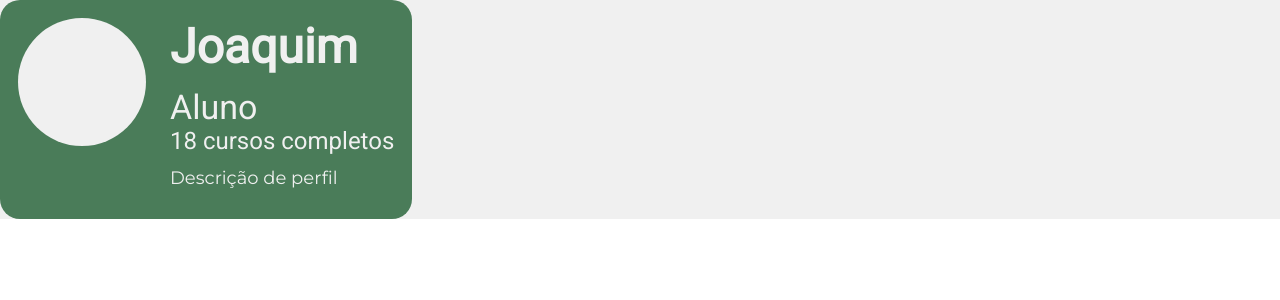
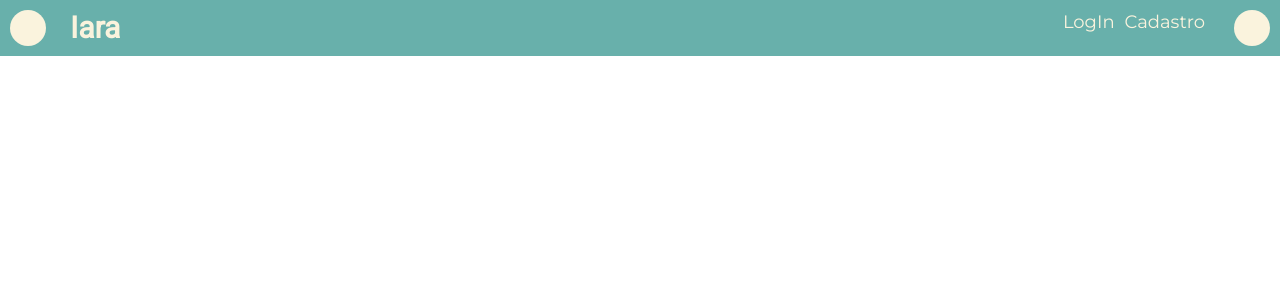
Before and after one commit to GabrielKishida/Iara, a React (Create React App) app: page / in a window 1280 px wide. Shown: the top 300 px of the page. Built offline with nearby package versions, Linux system fonts and the light colour scheme.

Commit message:
:sparkles: main paage header

```diff
--- a/src/App.tsx
+++ b/src/App.tsx
@@ -1,9 +1,9 @@
 import "./App.css";
 
-import { UserPage } from "./UserPage";
+import { MainPage } from "./MainPage";
 
 function App() {
-  return <UserPage />;
+  return <MainPage />;
 }
 
 export default App;
--- /dev/null
+++ b/src/MainPage.tsx
@@ -0,0 +1,12 @@
+import { HeaderConstitution } from "./components/header";
+import { Col, Grid, Row } from "./components/theme/grid";
+
+export const MainPage: React.FC = () => {
+  return (
+    <Grid>
+      <Row>
+        <HeaderConstitution></HeaderConstitution>
+      </Row>
+    </Grid>
+  );
+};
--- /dev/null
+++ b/src/components/header/header.style.tsx
@@ -0,0 +1,31 @@
+import styled from "styled-components";
+import { COLORS, SPACING } from "../theme";
+
+export const HeaderContainer = styled.div`
+  class: "flex-container";
+  background-color: ${COLORS.azulRio};
+  border-radius: ${100};
+  padding: ${10}px ${10}px;
+  flex-direction: row;
+  width: 100%;
+`;
+
+export const LogoCircle = styled.div`
+  background-color: ${COLORS.areia};
+  width: ${SPACING.medium * 2}px;
+  height: ${SPACING.medium * 2}px;
+  border-radius: ${SPACING.medium}px;
+`;
+
+export const PerfilCircle = styled.div`
+  background-color: ${COLORS.areia};
+  width: ${SPACING.medium * 2}px;
+  height: ${SPACING.medium * 2}px;
+  border-radius: ${SPACING.medium}px;
+  display: flex;
+`;
+
+export const HeaderTextContainer = styled.div`
+  margin-left: auto;
+  vertical-align: middle;
+`;
--- /dev/null
+++ b/src/components/header/header.tsx
@@ -0,0 +1,48 @@
+import { H3, H4, H5, BodyHeader, PageTitle } from "../typography";
+import { VSeparator, HSeparator } from "../theme";
+import { HeaderContainer, LogoCircle, PerfilCircle, HeaderTextContainer } from "./header.style";
+import React from "react";
+import { Col, Row } from "../theme/grid";
+import { useState } from "react";
+
+interface HeaderConstitutionProps {
+  role?: string;
+  isLogged?: boolean;
+}
+
+/**export const Header: React.FC: = (props) => {
+  return <HeaderContainer>{props.children}</HeaderContainer>;
+};**/
+
+export const HeaderConstitution: React.FC<HeaderConstitutionProps> = (
+  props
+) => {
+  const [isLogged, setLogged] = useState<boolean>(false);
+
+  return (
+    <HeaderContainer>
+      <Row>
+        <LogoCircle />
+        <HSeparator />
+        <PageTitle>Iara</PageTitle>
+        <HSeparator/>
+        <HSeparator />
+
+        {props.isLogged ? (
+          <div>
+            <BodyHeader>Perfil</BodyHeader>
+            <BodyHeader>Logout</BodyHeader>
+          </div>
+        ) : (
+          <HeaderTextContainer>
+            <BodyHeader>LogIn</BodyHeader>
+            <BodyHeader>Cadastro</BodyHeader>
+          </HeaderTextContainer>
+        )}
+
+        <HSeparator />
+        <PerfilCircle />
+      </Row>
+    </HeaderContainer>
+  );
+};
--- /dev/null
+++ b/src/components/header/index.ts
@@ -0,0 +1 @@
+export * from "./header";
--- a/src/components/theme/grid.ts
+++ b/src/components/theme/grid.ts
@@ -16,5 +16,5 @@ interface ColProps {
 
 export const Col = styled.div`
   ${(props: ColProps) => props.size ?? `flex: ${props.size}`}
-  align-items: flex-start;
+  align-items: center;
 `;
--- a/src/components/typography/typography.tsx
+++ b/src/components/typography/typography.tsx
@@ -29,6 +29,13 @@ export const H3 = styled.text`
   font-size: 48px;
 `;
 
+export const PageTitle = styled.text`
+  color: ${COLORS.areia};
+  font-family: "Roboto", sans serif;
+  font-weight: bold;
+  font-size: 30px;
+`;
+
 export const H4 = styled.text`
   color: ${(props: TypographyProps) =>
     props.white ? COLORS.xLightGray : COLORS.xDarkGray};
@@ -58,6 +65,15 @@ export const Body = styled.text`
   font-size: 18px;
 `;
 
+export const BodyHeader = styled.text`
+  color: ${COLORS.areia};
+  font-family: "Montserrat", regular;
+  font-size: 18px;
+  margin: 5px;
+  margin-top: auto;
+  vertical-align: middle;
+`;
+
 export const BodySecondary = styled.text`
   color: ${(props: TypographyProps) =>
     props.white ? COLORS.xLightGray : COLORS.xDarkGray};
```
